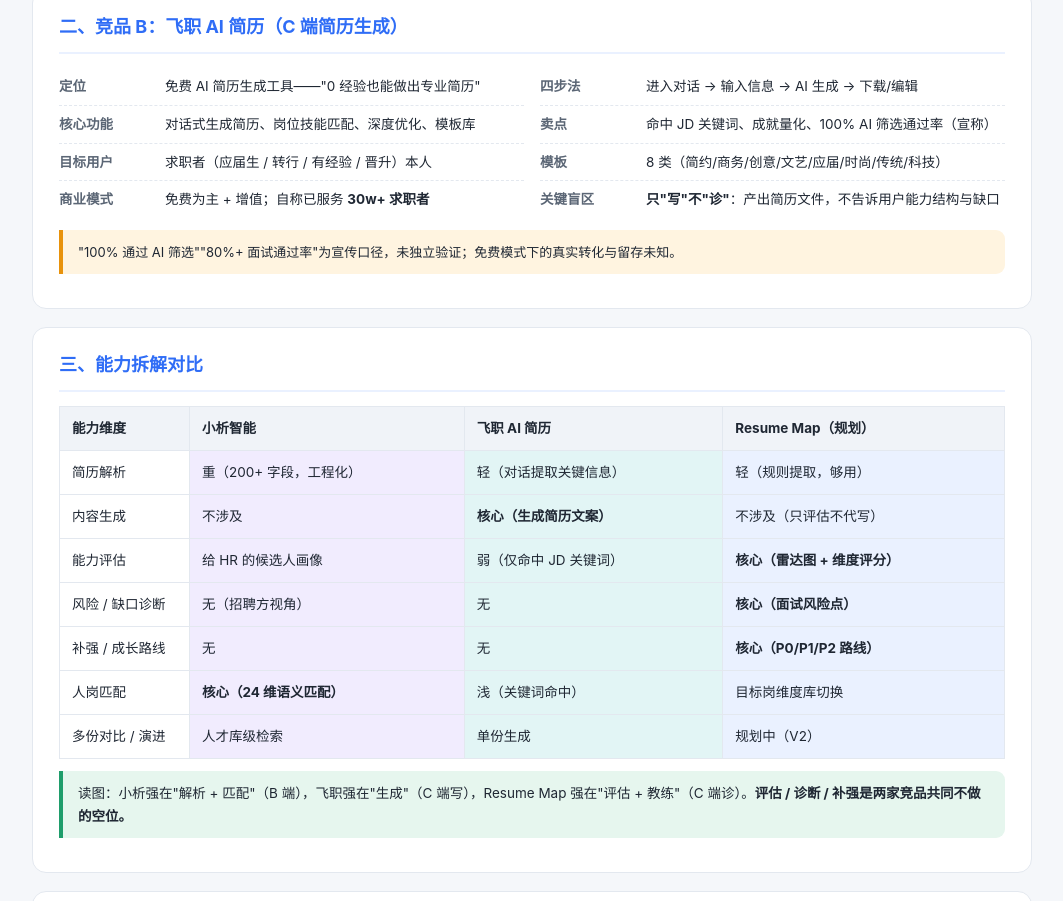
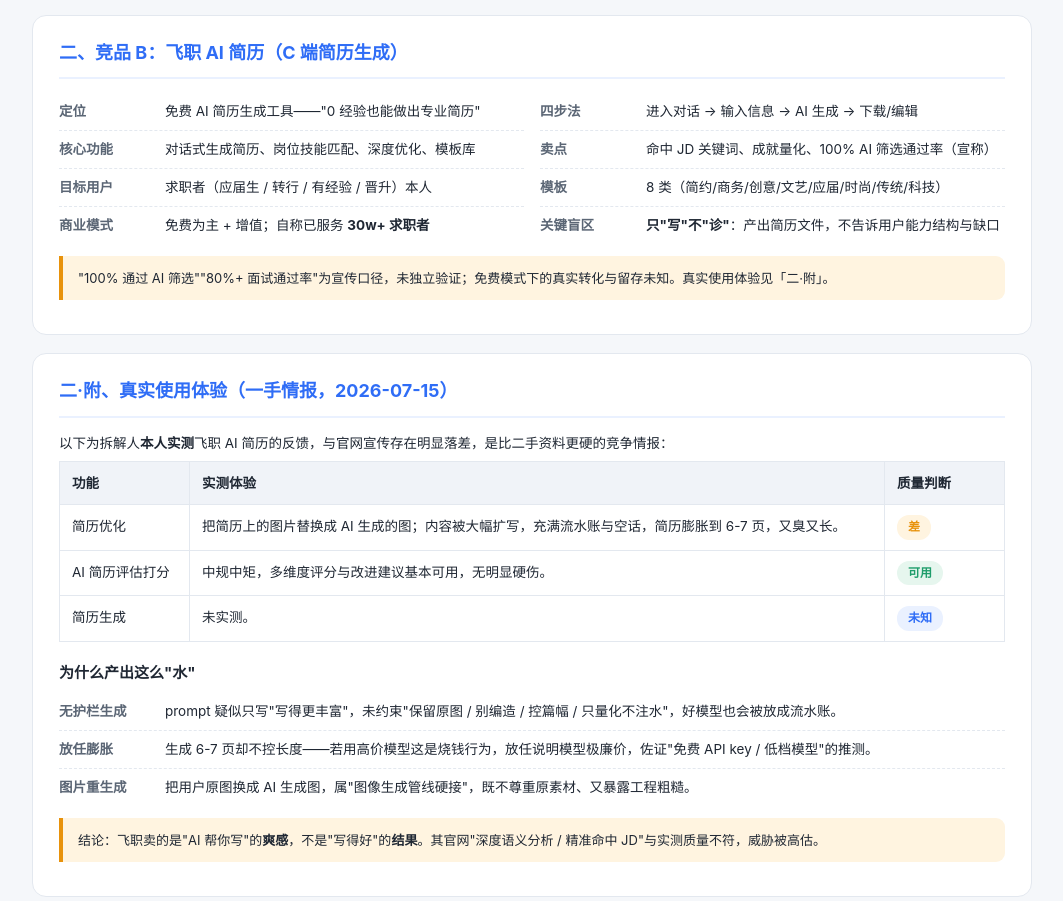
Before and after one commit to gjj-star/resume-map, a plain HTML site: page resume-map-competitor-xiaoxi.html in a window 1280 px wide. Shown: the part 1123-2024 px from the top of the page, without its empty margins (108-1171 px from the left). Drawn offline with Linux system fonts and the light colour scheme.

Commit message:
docs: 竞品拆解补入飞职一手实测体验,下调其威胁评级
- 新增「二·附 真实使用体验」:拆解人本测飞职,简历优化差(替换原图/扩写流水账/膨胀6-7页)、评估打分中规中矩
- 下调飞职威胁:导语/启示第2条/风险项/来源 由'最近邻威胁最大'改为'质量差、威胁被稀释'
- 印证其模型疑似廉价/免费API,护城河在诊断质量与'只量化不注水'纪律
- 遵守规范:无img无emoji无圆圈数字

```diff
--- a/resume-map-competitor-xiaoxi.html
+++ b/resume-map-competitor-xiaoxi.html
@@ -75,7 +75,7 @@
     <span class="chip" style="background:#7b5cf0"></span><b>小析智能</b>是 B 端"读懂候选人"的中台；
     <span class="chip" style="background:#0fa3a3"></span><b>飞职 AI 简历</b>是 C 端"帮你写出漂亮简历"的生成器；
     <span class="chip" style="background:#2f6df6"></span><b>Resume Map</b>是 C 端"帮你看清能力缺口与补强路线"的教练。
-    飞职与我们用户侧重叠、威胁最大，但其终点是"一份简历文件"，我们的终点是"一份成长诊断"——这刀，是护城河。
+    飞职与我们用户侧重叠，但其实测产出质量较差（见二·附），威胁被稀释；其终点是"一份简历文件"，我们的终点是"一份成长诊断"——这刀，是护城河。
   </div>
 
   <!-- 0. 竞争格局总览 -->
@@ -138,7 +138,28 @@
         </ul>
       </div>
     </div>
-    <div class="note">"100% 通过 AI 筛选""80%+ 面试通过率"为宣传口径，未独立验证；免费模式下的真实转化与留存未知。</div>
+    <div class="note">"100% 通过 AI 筛选""80%+ 面试通过率"为宣传口径，未独立验证；免费模式下的真实转化与留存未知。真实使用体验见「二·附」。</div>
+  </div>
+
+  <!-- 2·附 真实使用体验 -->
+  <div class="card">
+    <h2>二·附、真实使用体验（一手情报，2026-07-15）</h2>
+    <p style="font-size:13.5px;margin:4px 0">以下为拆解人<b>本人实测</b>飞职 AI 简历的反馈，与官网宣传存在明显落差，是比二手资料更硬的竞争情报：</p>
+    <table>
+      <thead><tr><th style="width:130px">功能</th><th>实测体验</th><th style="width:120px">质量判断</th></tr></thead>
+      <tbody>
+        <tr><td>简历优化</td><td>把简历上的图片替换成 AI 生成的图；内容被大幅扩写，充满流水账与空话，简历膨胀到 6-7 页，又臭又长。</td><td><span class="tag w">差</span></td></tr>
+        <tr><td>AI 简历评估打分</td><td>中规中矩，多维度评分与改进建议基本可用，无明显硬伤。</td><td><span class="tag o">可用</span></td></tr>
+        <tr><td>简历生成</td><td>未实测。</td><td><span class="tag b">未知</span></td></tr>
+      </tbody>
+    </table>
+    <h3>为什么产出这么"水"</h3>
+    <ul class="kv">
+      <li><span class="k">无护栏生成</span><span>prompt 疑似只写"写得更丰富"，未约束"保留原图 / 别编造 / 控篇幅 / 只量化不注水"，好模型也会被放成流水账。</span></li>
+      <li><span class="k">放任膨胀</span><span>生成 6-7 页却不控长度——若用高价模型这是烧钱行为，放任说明模型极廉价，佐证"免费 API key / 低档模型"的推测。</span></li>
+      <li><span class="k">图片重生成</span><span>把用户原图换成 AI 生成图，属"图像生成管线硬接"，既不尊重原素材、又暴露工程粗糙。</span></li>
+    </ul>
+    <div class="note">结论：飞职卖的是"AI 帮你写"的<b>爽感</b>，不是"写得好"的<b>结果</b>。其官网"深度语义分析 / 精准命中 JD"与实测质量不符，威胁被高估。</div>
   </div>
 
   <!-- 3. 能力拆解对比 -->
@@ -202,8 +223,8 @@
     <h3>1. 护城河锁定"评估 + 教练"层，两家竞品都不做</h3>
     <p style="font-size:13.5px;margin:4px 0">小析做解析、飞职做生成，<b>无人做"诊断你差什么、怎么补"</b>。把雷达图、风险点、P0/P1/P2 补强路线做深，就是别人抄不走的空位。</p>
 
-    <h3>2. 飞职是最近邻威胁，需在它"加诊断"前卡位</h3>
-    <p style="font-size:13.5px;margin:4px 0">飞职同为用户侧、已 30w 规模，若上线"能力评估"模块将正面撞我们。应对：1)  先做深诊断建立认知；2)  考虑"生成 + 评估"互补定位（飞职写、我们诊，可谈合作而非硬刚）；3)  强化其做不到的"多份对比 / 面试话术 / 职业路径"。</p>
+    <h3>2. 飞职是最近邻，但威胁被实测质量稀释</h3>
+    <p style="font-size:13.5px;margin:4px 0">飞职同为用户侧、已 30w 规模，看似最近邻，但拆解人实测其"简历优化"质量极差（扩写流水账、替换原图、膨胀至 6-7 页），评估打分仅中规中矩。<b>它若加"能力诊断"模块，工程与模型质量都未必撑得住</b>。应对：1)  把"诊断质量"做成它短期追不上的标杆；2)  强化"只量化不注水 / 控篇幅 / 保留用户真实素材"的纪律，正面反差其短板；3)  考虑"飞职写、我们诊"的互补定位而非硬刚。</p>
 
     <h3>3. LLM 价值在"当教练"不在"当解析器 / 生成器"</h3>
     <p style="font-size:13.5px;margin:4px 0">解析有 小析、生成有 飞职，LLM 在我们手里应生成"有依据的能力点评 + 个性化补强建议 + 面试模拟问答"，避开两家的主战场。</p>
@@ -218,7 +239,7 @@
   <div class="card">
     <h2>六、风险与边界（诚实评估）</h2>
     <ul class="kv">
-      <li><span class="k">飞职下探</span><span>最接近我们的竞品，若加"能力诊断"模块将正面进入赛道，需持续监测其产品扩张。</span></li>
+      <li><span class="k">飞职下探</span><span>最近邻竞品，但实测质量差、模型疑似廉价，短期加"能力诊断"未必撑得住；仍需监测其产品与模型升级。</span></li>
       <li><span class="k">巨头压境</span><span>招聘平台（Boss / 猎聘等）自带解析、匹配，若下探 C 端求职辅导，资源远超我们。</span></li>
       <li><span class="k">免费挤压</span><span>飞职以免费获客，个人端付费意愿本就弱，Resume Map 的免费 / 增值边界需谨慎设计。</span></li>
       <li><span class="k">需求真实性</span><span>三家印证赛道存在，但 C 端"为能力地图 / 诊断付费"意愿仍待 MVP 实测（PRD V0 核心假设）。</span></li>
@@ -230,7 +251,7 @@
   <div class="card">
     <h2>七、拆解方法与数据来源</h2>
     <ul class="kv">
-      <li><span class="k">信息来源</span><span>小析智能 xiaoxizn.com、飞职 AI 简历 jianliai.com 官网首页（2026-07-15 抓取）；均未使用试用 / API。</span></li>
+      <li><span class="k">信息来源</span><span>小析智能 xiaoxizn.com、飞职 AI 简历 jianliai.com 官网首页（2026-07-15 抓取）；飞职含拆解人<b>本人实测</b>一手体验（见二·附）。</span></li>
       <li><span class="k">分析框架</span><span>竞争格局总览 → 单家速览 → 能力拆解对比 → 错位定位图 → 启示 → 风险 → 方法。</span></li>
       <li><span class="k">待补充</span><span>申请两家试用实测；抓取子页补全能力细节；访谈求职者验证"评估诊断"真实需求与付费意愿。</span></li>
       <li><span class="k">声明</span><span>作品集 / 产品练习，所有官方数字均标注为"宣传口径，未独立验证"。</span></li>
```
